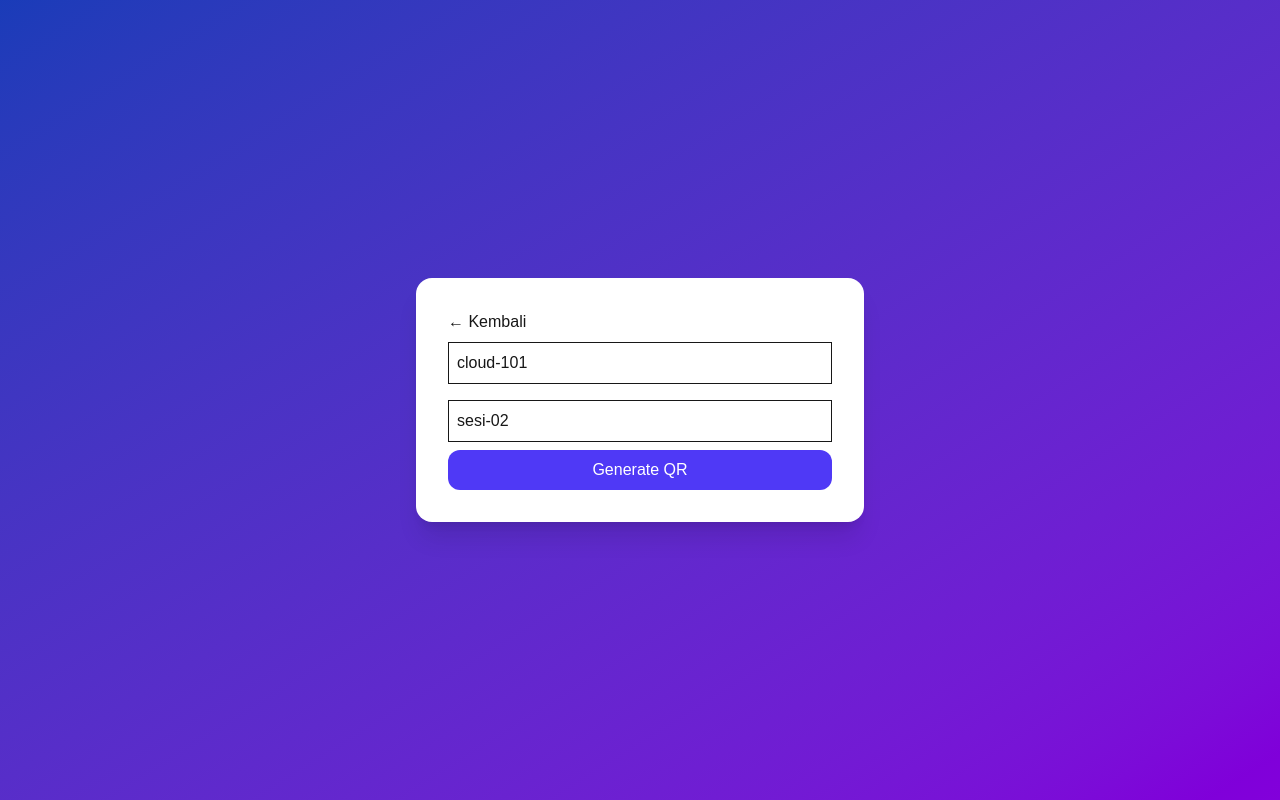
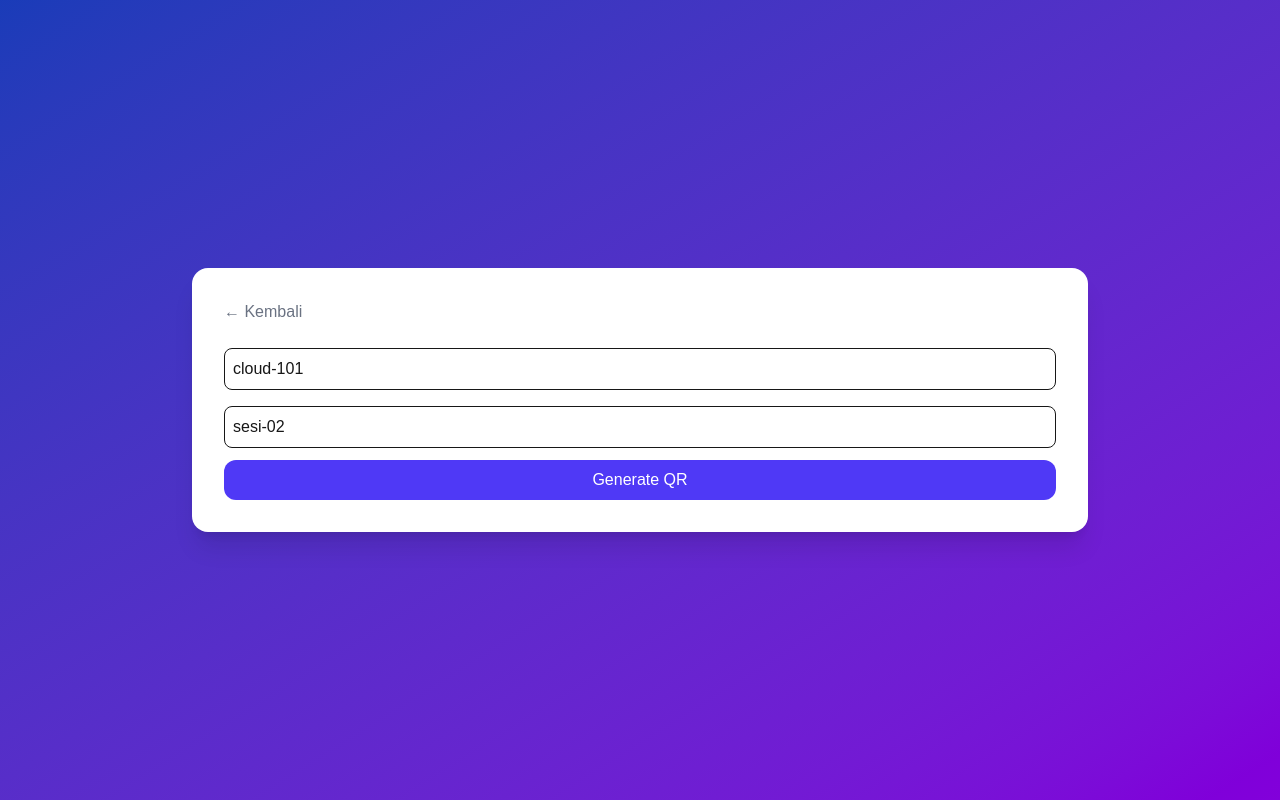
Before and after one commit to nabilarahmasari/presensiQR, a Next.js app: page / in a window 1280 px wide. Both pictures are taken after a click on the button "Dosen". Built offline with nearby package versions, Linux system fonts and the light colour scheme.

Commit message:
tambah kehadiran

```diff
--- a/src/app/page.js
+++ b/src/app/page.js
@@ -1,5 +1,5 @@
 "use client";
-import { useState, useEffect } from "react";
+import { useState, useEffect, useCallback } from "react";
 import QRCode from "react-qr-code";
 import { Html5QrcodeScanner } from "html5-qrcode";
 
@@ -16,32 +16,50 @@ export default function Home() {
     course_id: "cloud-101",
     session_id: "sesi-02"
   });
+  const [kehadiran, setKehadiran] = useState([]);
 
-  const generateQR = async () => {
+  const generateQR = useCallback(async () => {
     const res = await fetch(`${GAS_URL}?path=presence/qr/generate`, {
       method: "POST",
       headers: { "Content-Type": "text/plain;charset=utf-8" },
       body: JSON.stringify(formDosen),
     });
-
     const json = await res.json();
-
     if (json.ok) {
       setQrData(json.data);
     } else {
       alert(json.error);
     }
-  };
+  }, [formDosen]);
 
+  const fetchKehadiran = useCallback(async () => {
+    const res = await fetch(
+      `${GAS_URL}?path=presence/list&course_id=${formDosen.course_id}&session_id=${formDosen.session_id}`
+    );
+    const json = await res.json();
+    if (json.ok) {
+      setKehadiran(json.data.items);
+    }
+  }, [formDosen]);
+
+  // Auto refresh QR tiap 2 menit
   useEffect(() => {
     if (!qrData) return;
-
     const interval = setInterval(() => {
       generateQR();
     }, 120000);
+    return () => clearInterval(interval);
+  }, [qrData, generateQR]);
 
+  // Auto refresh list kehadiran tiap 10 detik
+  useEffect(() => {
+    if (!qrData) return;
+    fetchKehadiran();
+    const interval = setInterval(() => {
+      fetchKehadiran();
+    }, 10000);
     return () => clearInterval(interval);
-  }, [qrData]);
+  }, [qrData, fetchKehadiran]);
 
   /* ================= MAHASISWA ================= */
 
@@ -113,48 +131,93 @@ export default function Home() {
       )}
 
       {role === "dosen" && (
-        <div className="bg-white p-8 rounded-2xl shadow-xl w-full max-w-md">
-          <button onClick={() => setRole(null)}>← Kembali</button>
+        <div className="bg-white p-8 rounded-2xl shadow-xl w-full max-w-4xl">
+          <button onClick={() => setRole(null)} className="mb-4 text-gray-500 hover:text-gray-800">← Kembali</button>
 
-          <input className="border p-2 w-full my-2"
+          <div className="flex gap-8">
+
+            {/* Kolom kiri: form + QR */}
+            <div className="flex-1">
+              <input
+                className="border p-2 w-full my-2 rounded-lg"
+                placeholder="Course ID"
                 value={formDosen.course_id}
                 onChange={(e) => setFormDosen({ ...formDosen, course_id: e.target.value })}
               />
-
-          <input className="border p-2 w-full my-2"
+              <input
+                className="border p-2 w-full my-2 rounded-lg"
+                placeholder="Session ID"
                 value={formDosen.session_id}
                 onChange={(e) => setFormDosen({ ...formDosen, session_id: e.target.value })}
               />
-
-          <button onClick={generateQR} className="w-full bg-indigo-600 text-white py-2 rounded-xl">
+              <button onClick={generateQR} className="w-full bg-indigo-600 text-white py-2 rounded-xl mt-1">
                 Generate QR
               </button>
 
               {qrData && (
                 <div className="text-center mt-6">
                   <QRCode value={qrData.qr_token} size={200} />
-              <p className="text-xs mt-3">Expired: {new Date(qrData.expires_at).toLocaleTimeString()}</p>
+                  <p className="text-xs mt-3 text-gray-500">
+                    Expired: {new Date(qrData.expires_at).toLocaleTimeString()}
+                  </p>
                 </div>
               )}
+            </div>
+
+            {/* Kolom kanan: list kehadiran */}
+            {qrData && (
+              <div className="flex-1">
+                <div className="flex items-center justify-between mb-3">
+                  <h2 className="font-bold text-lg">Kehadiran</h2>
+                  <span className="bg-indigo-100 text-indigo-700 text-sm font-semibold px-3 py-1 rounded-full">
+                    {kehadiran.length} hadir
+                  </span>
+                </div>
+
+                <div className="space-y-2 max-h-80 overflow-y-auto">
+                  {kehadiran.length === 0 && (
+                    <p className="text-gray-400 text-sm text-center mt-8">Belum ada yang absen</p>
+                  )}
+                  {kehadiran.map((item, i) => (
+                    <div key={i} className="flex items-center justify-between bg-gray-50 border rounded-xl px-4 py-3">
+                      <div className="flex items-center gap-3">
+                        <span className="bg-indigo-600 text-white text-xs font-bold w-7 h-7 rounded-full flex items-center justify-center">
+                          {i + 1}
+                        </span>
+                        <div>
+                          <p className="font-semibold text-sm">{item.user_id}</p>
+                          <p className="text-xs text-gray-400">
+                            {new Date(item.timestamp).toLocaleTimeString()}
+                          </p>
+                        </div>
+                      </div>
+                      <span className="text-green-600 text-xs font-semibold">✓ Hadir</span>
+                    </div>
+                  ))}
+                </div>
+              </div>
+            )}
+
+          </div>
         </div>
       )}
 
       {role === "mahasiswa" && (
         <div className="bg-white p-8 rounded-2xl shadow-xl w-full max-w-md">
-          <button onClick={() => setRole(null)}>← Kembali</button>
+          <button onClick={() => setRole(null)} className="mb-4 text-gray-500 hover:text-gray-800">← Kembali</button>
 
           <div id="reader" className="mb-4"></div>
 
           <input
             placeholder="NIM"
-            className="border p-2 w-full mb-2"
+            className="border p-2 w-full mb-2 rounded-lg"
             value={nim}
             onChange={(e) => setNim(e.target.value)}
           />
 
           <input
             placeholder="Nama"
-            className="border p-2 w-full mb-2"
+            className="border p-2 w-full mb-2 rounded-lg"
             value={nama}
             onChange={(e) => setNama(e.target.value)}
           />
@@ -166,7 +229,7 @@ export default function Home() {
             Absen
           </button>
 
-          <p className="mt-3 text-center">{status}</p>
+          <p className="mt-3 text-center font-medium">{status}</p>
         </div>
       )}
 
```
Lines whose indentation alone changed are shown as unchanged.
